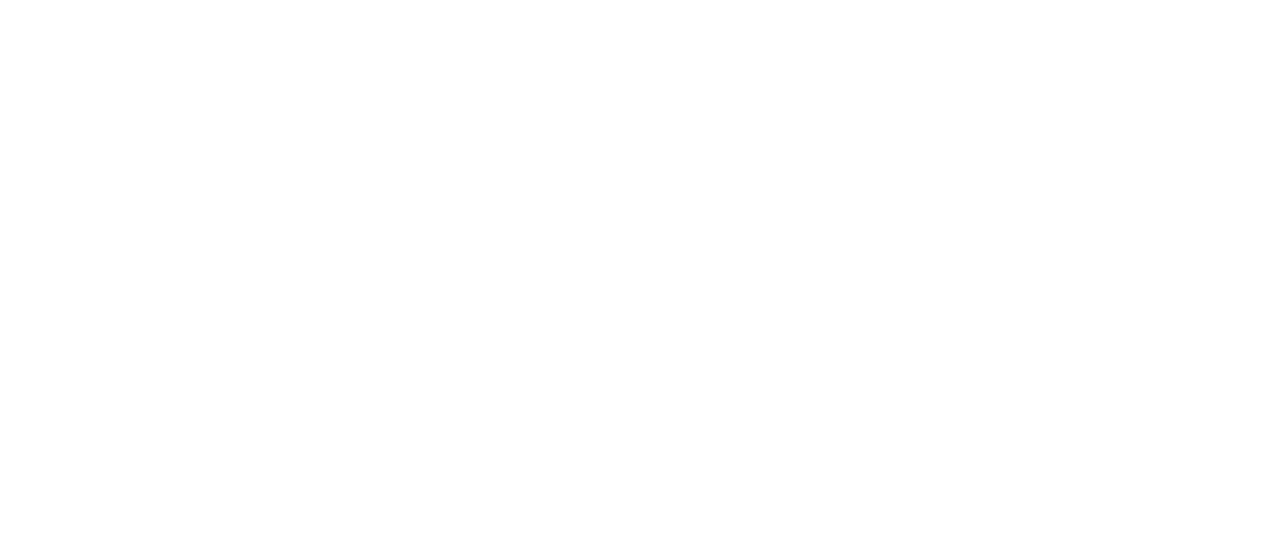
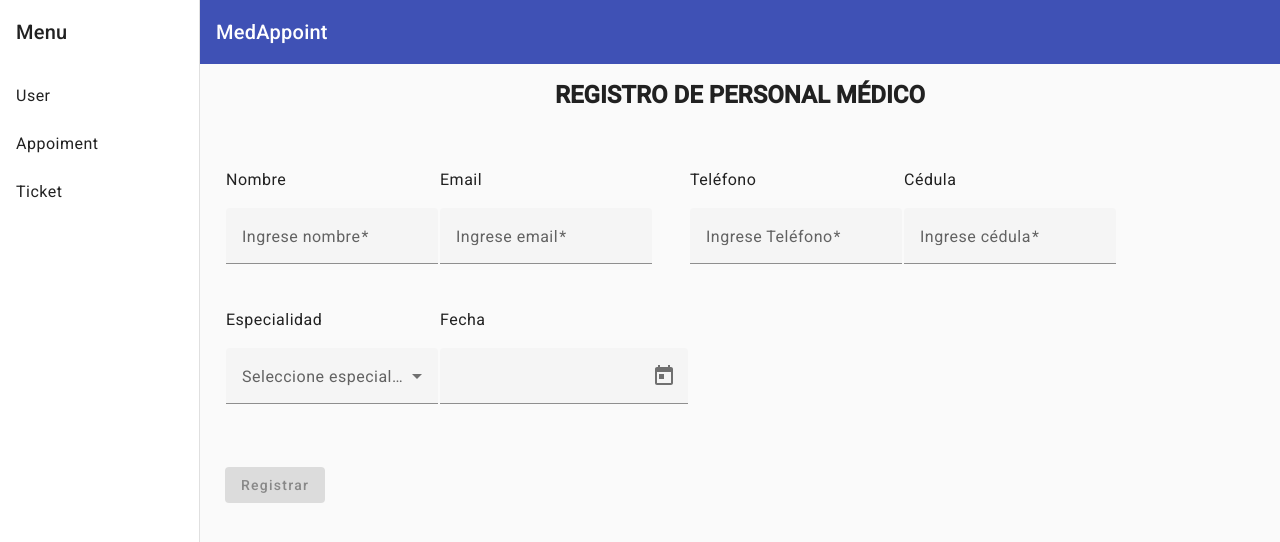
Before and after one commit to Denssed/MedAppoint, an Angular app: page /meds in a window 1280 px wide. Before the commit this address led to /. Shown: the top 542 px of the page. Built offline with nearby package versions, Linux system fonts and the light colour scheme.

Commit message:
Componente de registro médico

```diff
--- a/angular.json
+++ b/angular.json
@@ -96,5 +96,8 @@
         }
       }
     }
+  },
+  "cli": {
+    "analytics": "7116ad25-6d82-4673-9c47-9831b5f94bde"
   }
 }
--- a/src/app/Components/meds/meds.component.css
+++ b/src/app/Components/meds/meds.component.css
@@ -0,0 +1,10 @@
+.contenedor__registromed {
+  padding: 25px;
+}
+  mat-form-field {
+    margin-bottom: 20px;
+  }
+
+  mat-table {
+    margin-top: 20px;
+  }
--- a/src/app/Components/meds/meds.component.html
+++ b/src/app/Components/meds/meds.component.html
@@ -1 +1,111 @@
-<app-nav-tab></app-nav-tab>
+<!-- formulario.component.html -->
+<h1 style="text-align: center;text-transform: uppercase;font-weight: bold; padding: 15px;">Registro de Personal médico</h1>
+<div class="contenedor__registromed">
+  <form (ngSubmit)="registrar()" #formulario="ngForm">
+    <tr>
+      <td>
+        <h4>Nombre</h4>
+        <mat-form-field>
+          <mat-label>Ingrese nombre</mat-label>
+          <input matInput [(ngModel)]="nombre" name="nombre" required>
+        </mat-form-field>
+      </td>
+
+    <td>
+      <h4>Email</h4>
+      <mat-form-field>
+        <mat-label>Ingrese email</mat-label>
+        <input matInput [(ngModel)]="email" name="email" required email>
+      </mat-form-field>
+    </td>
+
+     <td>
+        <h4>Teléfono</h4>
+        <mat-form-field>
+          <mat-label>Ingrese Teléfono</mat-label>
+          <input matInput [(ngModel)]="telefono" name="telefono" required>
+        </mat-form-field>
+      </td>
+      <td>
+        <h4>Cédula</h4>
+        <mat-form-field>
+          <mat-label>Ingrese cédula</mat-label>
+          <input matInput [(ngModel)]="cedula" name="cédula" required>
+        </mat-form-field>
+      </td>
+      </tr>
+      <tr>
+        <td>
+
+            <h4>Especialidad</h4>
+            <mat-form-field>
+              <mat-label>Seleccione especialidad</mat-label>
+              <mat-select [(ngModel)]="especialidad" name="especialidad" required>
+                <mat-option value="medico_general">Médico General</mat-option>
+                <mat-option value="dermatologo">Dermatólogo</mat-option>
+                <mat-option value="neurologo">Neurólogo</mat-option>
+                <mat-option value="psicologo">Psicólogo</mat-option>
+                <mat-option value="nefrologo">Nefrólogo</mat-option>
+                <mat-option value="urologo">urólogo</mat-option>
+
+              </mat-select>
+            </mat-form-field>
+          </td>
+          <td>
+            <h4>Fecha</h4>
+            <mat-form-field>
+              <input matInput [matDatepicker]="picker" [(ngModel)]="fechaSeleccionada" name="fecha" required>
+              <mat-datepicker-toggle matSuffix [for]="picker"></mat-datepicker-toggle>
+              <mat-datepicker #picker></mat-datepicker>
+            </mat-form-field>
+          </td>
+
+      </tr>
+  <br>
+
+  <button mat-raised-button color="primary" type="submit" [disabled]="formulario.invalid">Registrar</button>
+</form>
+
+</div>
+
+<mat-table [dataSource]="datos" *ngIf="datos.data.length > 0">
+  <ng-container matColumnDef="nombre">
+    <mat-header-cell *matHeaderCellDef>Nombre</mat-header-cell>
+    <mat-cell *matCellDef="let dato">{{ dato.nombre }}</mat-cell>
+  </ng-container>
+
+  <ng-container matColumnDef="email">
+    <mat-header-cell *matHeaderCellDef>Email</mat-header-cell>
+    <mat-cell *matCellDef="let dato">{{ dato.email }}</mat-cell>
+  </ng-container>
+
+  <ng-container matColumnDef="telefono">
+    <mat-header-cell *matHeaderCellDef>Teléfono</mat-header-cell>
+    <mat-cell *matCellDef="let dato">{{ dato.telefono }}</mat-cell>
+  </ng-container>
+
+  <ng-container matColumnDef="cedula">
+    <mat-header-cell *matHeaderCellDef>cedula</mat-header-cell>
+    <mat-cell *matCellDef="let dato">{{ dato.cedula }}</mat-cell>
+  </ng-container>
+
+  <ng-container matColumnDef="especialidad">
+    <mat-header-cell *matHeaderCellDef>Especialidad</mat-header-cell>
+    <mat-cell *matCellDef="let dato">{{ dato.especialidad }}</mat-cell>
+  </ng-container>
+  <ng-container matColumnDef="fecha">
+    <mat-header-cell *matHeaderCellDef>Fecha de nacimiento</mat-header-cell>
+    <mat-cell *matCellDef="let dato">{{ dato.fecha | date }}</mat-cell>
+  </ng-container>
+  <ng-container matColumnDef="eliminar">
+    <mat-header-cell *matHeaderCellDef>Eliminar</mat-header-cell>
+    <mat-cell *matCellDef="let dato">
+      <button mat-icon-button color="warn" (click)="eliminarFila(dato)">
+        <mat-icon>delete</mat-icon>
+      </button>
+    </mat-cell>
+  </ng-container>
+
+  <mat-header-row *matHeaderRowDef="columnas"></mat-header-row>
+  <mat-row *matRowDef="let fila; columns: columnas;"></mat-row>
+</mat-table>
--- a/src/app/Components/meds/meds.component.ts
+++ b/src/app/Components/meds/meds.component.ts
@@ -1,4 +1,6 @@
 import { Component } from '@angular/core';
+import { MatTableDataSource } from '@angular/material/table';
+
 
 @Component({
   selector: 'app-meds',
@@ -6,5 +8,38 @@
   styleUrls: ['./meds.component.css']
 })
 export class MedsComponent {
+  nombre: string = '';
+  email: string = '';
+  telefono: string = '';
+  cedula:string='';
+  especialidad:string='';
+  fechaSeleccionada: string='';
+
+  datos: MatTableDataSource<any>;
+  columnas: string[] = ['nombre', 'email', 'telefono','cedula','especialidad','fecha','eliminar'];
+
+  constructor() {
+    this.datos = new MatTableDataSource<any>([]);
+  }
+  eliminarFila(dato: any) {
+    const indice = this.datos.data.indexOf(dato);
+    if (indice > -1) {
+      this.datos.data.splice(indice, 1);
+      this.datos._updateChangeSubscription();
+    }
+  }
+
+  registrar() {
+    const nuevoDato = { nombre: this.nombre, email: this.email, telefono: this.telefono,cedula:this.cedula,especialidad: this.especialidad,fecha:this.fechaSeleccionada };
+    this.datos.data.push(nuevoDato);
+    this.datos._updateChangeSubscription();
+    this.nombre = '';
+    this.email = '';
+    this.telefono = '';
+    this.cedula='';
+    this.especialidad = '';
+    this.fechaSeleccionada = '';
+
+  }
 
 }
--- a/src/app/Components/navigation/navigation.component.html
+++ b/src/app/Components/navigation/navigation.component.html
@@ -6,7 +6,7 @@
     <mat-toolbar>Menu</mat-toolbar>
     <mat-nav-list>
       <a mat-list-item routerLink="user">User</a>
-      <a mat-list-item routerLink="appoiment">Appoiment</a>
+      <a mat-list-item routerLink="meds">Appoiment</a>
       <a mat-list-item routerLink="ticket">Ticket</a>
     </mat-nav-list>
   </mat-sidenav>
--- a/src/app/app-routing.module.ts
+++ b/src/app/app-routing.module.ts
@@ -20,7 +20,7 @@
       { path: 'home', component: HomeComponent },
       { path: 'user', component: UserComponent },
       { path: 'user', component: UserComponent },
-      { path: 'appoiment', component: AppoimentComponent },
+      { path: 'meds', component: MedsComponent },
       { path: 'ticket', component: TicketComponent },
     ],
   },
```
Also changed, not shown: src/app/app.module.ts (+29 -4 lines), 1 other file (tests, documents, lock files or other folders).
